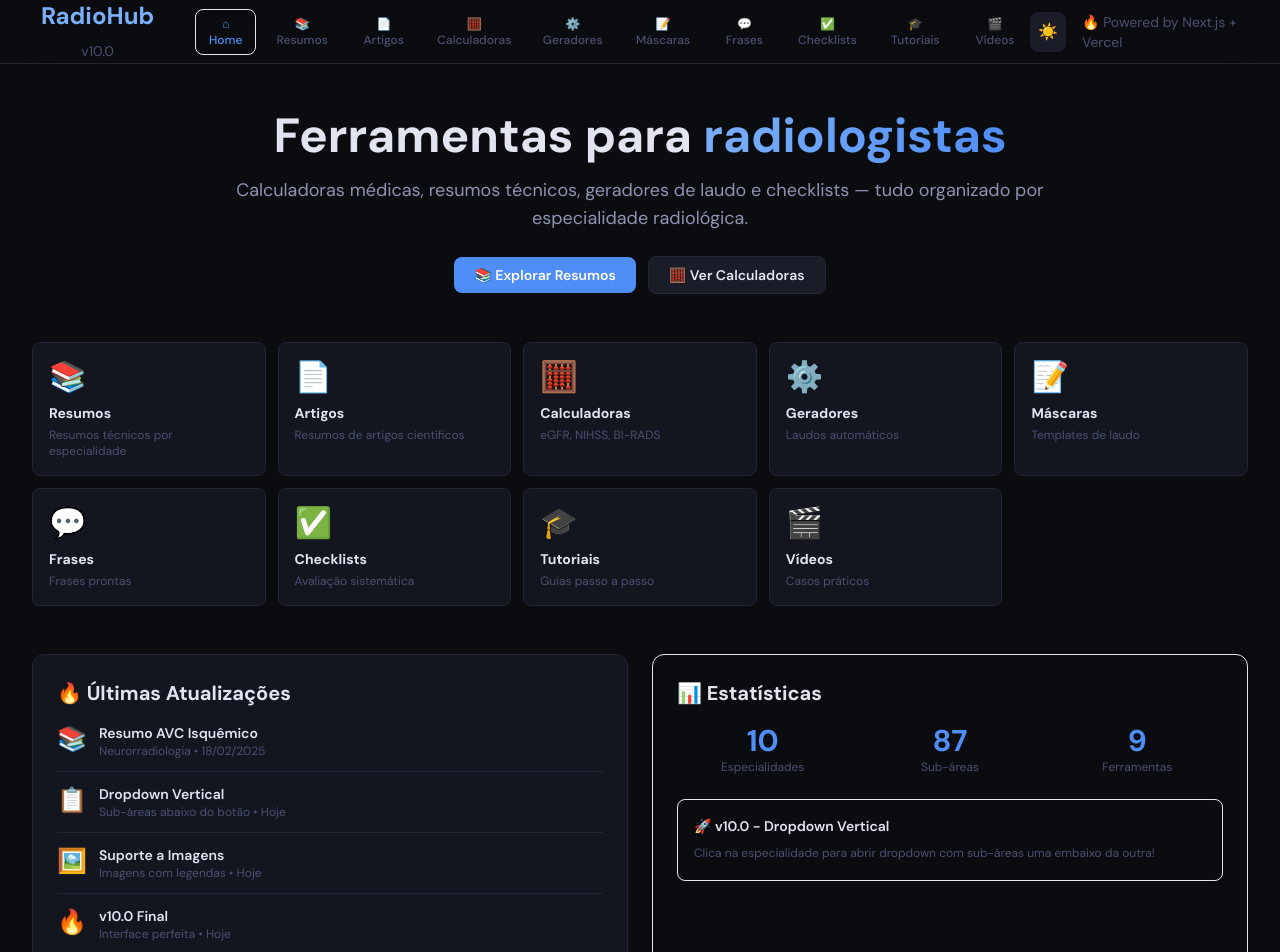
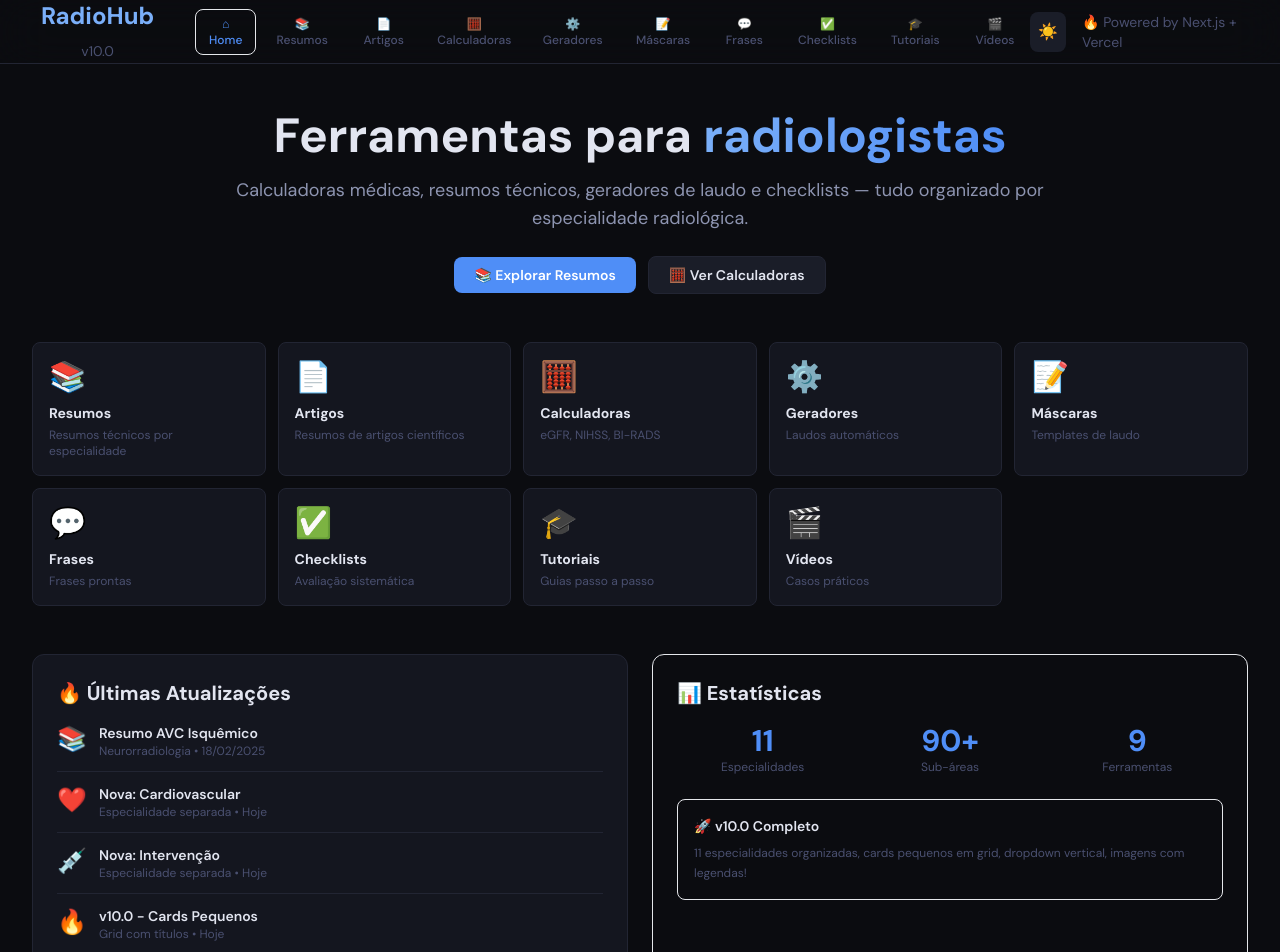
Before and after one commit to alandinizhummel-lgtm/radiohub-nextjs, a Next.js app: page / in a window 1280 px wide. Shown: the top 952 px of the page. Built offline with nearby package versions, Linux system fonts and the light colour scheme.

Commit message:
Update page.tsx

```diff
--- a/app/page.tsx
+++ b/app/page.tsx
@@ -13,6 +13,16 @@ const SPECS = {
     label: 'Cabeça e Pescoço',
     icon: '🦷',
     subs: ['Tireoide/Paratireoide', 'Laringe/Faringe', 'Cavidade Oral/Mandíbula', 'Órbita/Globo Ocular', 'Ouvido/Mastoide', 'Glândulas Salivares', 'Espaços Cervicais', 'Linfonodos Cervicais']
+  },
+  torax: {
+    label: 'Tórax',
+    icon: '🫁',
+    subs: ['Parênquima Pulmonar', 'Nódulo/Massa Pulmonar', 'Infecção/Pneumonia', 'Interstício/Fibrose', 'DPOC/Enfisema', 'Derrame Pleural/Empiema', 'Mediastino', 'Pleura', 'Trauma Torácico', 'Pediatria Tórax']
+  },
+  cardio: {
+    label: 'Cardiovascular',
+    icon: '❤️',
+    subs: ['Aorta Torácica', 'Aorta Abdominal', 'Cardíaco/Coração', 'Coronárias', 'Artérias Periféricas', 'Veias/TEP', 'Dissecção Aórtica', 'Aneurismas', 'Malformações Vasculares']
   },
   gi: {
     label: 'Abdome · Digestivo',
@@ -34,20 +44,15 @@ const SPECS = {
     icon: '🎀',
     subs: ['Mamografia', 'US Mama', 'RM Mama', 'BI-RADS', 'Mama Masculina', 'Intervenção/Biópsia Mama']
   },
-  vasc: {
-    label: 'Vascular e Interv.',
-    icon: '💉',
-    subs: ['Aorta Torácica', 'Aorta Abdominal', 'Artérias Periféricas', 'Veias/TEP', 'Tórax/Pulmão Vascular', 'Intervenção Arterial', 'Intervenção Venosa', 'Intervenção Não Vascular']
-  },
-  torax: {
-    label: 'Tórax',
-    icon: '🫁',
-    subs: ['Parênquima Pulmonar', 'Nódulo/Massa Pulmonar', 'Infecção/Pneumonia', 'Interstício/Fibrose', 'DPOC/Enfisema', 'Derrame Pleural/Empiema', 'Mediastino', 'Pleura', 'Trauma Torácico', 'Pediatria Tórax']
-  },
   us: {
     label: 'Ultrassonografia',
     icon: '🔊',
     subs: ['Abdome Geral', 'Cervical/Tireoide', 'Ginecologia', 'Obstetrícia', 'Doppler', 'Músculo-esquelético US', 'Rins/Vias/Próstata', 'Testículo/Pênis', 'Tórax US', 'Globo Ocular', 'Transfontanelar', 'Procedimentos US', 'Pediatria US']
+  },
+  interv: {
+    label: 'Intervenção',
+    icon: '💉',
+    subs: ['Embolização', 'Drenagem/Biópsia', 'Intervenção Vascular Arterial', 'Intervenção Vascular Venosa', 'Neuro Intervenção', 'Procedimentos Oncológicos', 'Acesso Vascular']
   },
   contraste: {
     label: 'Contraste',
@@ -60,6 +65,10 @@ const CALCULADORAS_POR_SPEC: Record<string, Array<{nome: string, descricao: stri
   neuro: [
     { nome: 'Escala NIHSS', descricao: 'Gravidade do AVC isquêmico' },
     { nome: 'ASPECTS Score', descricao: 'Extensão de isquemia no território da ACM' }
+  ],
+  cardio: [
+    { nome: 'Escore de Cálcio', descricao: 'Quantificação de cálcio coronariano' },
+    { nome: 'Fração de Ejeção', descricao: 'Cálculo de FE pelo método Simpson' }
   ],
   gi: [
     { nome: 'Child-Pugh', descricao: 'Classificação de cirrose hepática' },
@@ -89,6 +98,10 @@ const GERADORES_POR_SPEC: Record<string, Array<{nome: string, descricao: string}
     { nome: 'RM Pescoço', descricao: 'Gerador de laudo de RM cervical' },
     { nome: 'TC Seios da Face', descricao: 'Gerador de laudo de TC de seios paranasais' }
   ],
+  cardio: [
+    { nome: 'AngioTC Coronárias', descricao: 'Gerador de laudo de coronário TC' },
+    { nome: 'AngioTC Aorta', descricao: 'Gerador de laudo de aorta' }
+  ],
   gi: [
     { nome: 'RM Abdome', descricao: 'Gerador de laudo de RM abdominal' },
     { nome: 'TC Abdome', descricao: 'Gerador de laudo de TC abdominal' }
@@ -100,8 +113,8 @@ const GERADORES_POR_SPEC: Record<string, Array<{nome: string, descricao: string}
     { nome: 'TC Tórax', descricao: 'Gerador de laudo de TC de tórax' },
     { nome: 'RX Tórax', descricao: 'Gerador de laudo de radiografia' }
   ],
-  vasc: [
-    { nome: 'AngioTC', descricao: 'Gerador de laudo de angiotomografia' }
+  interv: [
+    { nome: 'Relatório de Embolização', descricao: 'Gerador de laudo de procedimento' }
   ]
 }
 
@@ -344,24 +357,24 @@ const handleSpecChange = (spec: string) => {
                       </div>
                     </div>
                     <div className="flex items-start gap-3 pb-3 border-b border-border">
-                      <div className="text-2xl">📋</div>
+                      <div className="text-2xl">❤️</div>
                       <div className="flex-1">
-                        <div className="text-sm font-semibold text-text">Dropdown Vertical</div>
-                        <div className="text-xs text-text3">Sub-áreas abaixo do botão • Hoje</div>
+                        <div className="text-sm font-semibold text-text">Nova: Cardiovascular</div>
+                        <div className="text-xs text-text3">Especialidade separada • Hoje</div>
                       </div>
                     </div>
                     <div className="flex items-start gap-3 pb-3 border-b border-border">
-                      <div className="text-2xl">🖼️</div>
+                      <div className="text-2xl">💉</div>
                       <div className="flex-1">
-                        <div className="text-sm font-semibold text-text">Suporte a Imagens</div>
-                        <div className="text-xs text-text3">Imagens com legendas • Hoje</div>
+                        <div className="text-sm font-semibold text-text">Nova: Intervenção</div>
+                        <div className="text-xs text-text3">Especialidade separada • Hoje</div>
                       </div>
                     </div>
                     <div className="flex items-start gap-3">
                       <div className="text-2xl">🔥</div>
                       <div className="flex-1">
-                        <div className="text-sm font-semibold text-text">v10.0 Final</div>
-                        <div className="text-xs text-text3">Interface perfeita • Hoje</div>
+                        <div className="text-sm font-semibold text-text">v10.0 - Cards Pequenos</div>
+                        <div className="text-xs text-text3">Grid com títulos • Hoje</div>
                       </div>
                     </div>
                   </div>
@@ -373,11 +386,11 @@ const handleSpecChange = (spec: string) => {
                   </h2>
                   <div className="grid grid-cols-3 gap-4 mb-6">
                     <div className="text-center">
-                      <div className="text-3xl font-bold text-accent">10</div>
+                      <div className="text-3xl font-bold text-accent">11</div>
                       <div className="text-xs text-text3">Especialidades</div>
                     </div>
                     <div className="text-center">
-                      <div className="text-3xl font-bold text-accent">87</div>
+                      <div className="text-3xl font-bold text-accent">90+</div>
                       <div className="text-xs text-text3">Sub-áreas</div>
                     </div>
                     <div className="text-center">
@@ -386,9 +399,9 @@ const handleSpecChange = (spec: string) => {
                     </div>
                   </div>
                   <div className="bg-surface/50 rounded-lg p-4 border border-accent/20">
-                    <div className="text-sm font-semibold text-text mb-2">🚀 v10.0 - Dropdown Vertical</div>
+                    <div className="text-sm font-semibold text-text mb-2">🚀 v10.0 Completo</div>
                     <div className="text-xs text-text3 leading-relaxed">
-                      Clica na especialidade para abrir dropdown com sub-áreas uma embaixo da outra!
+                      11 especialidades organizadas, cards pequenos em grid, dropdown vertical, imagens com legendas!
                     </div>
                   </div>
                 </div>
```
Lines whose indentation alone changed are shown as unchanged.
